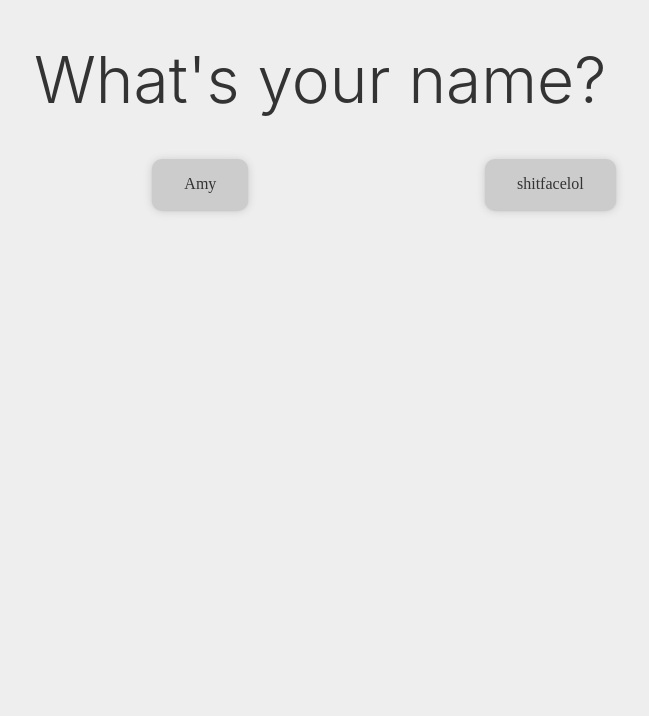
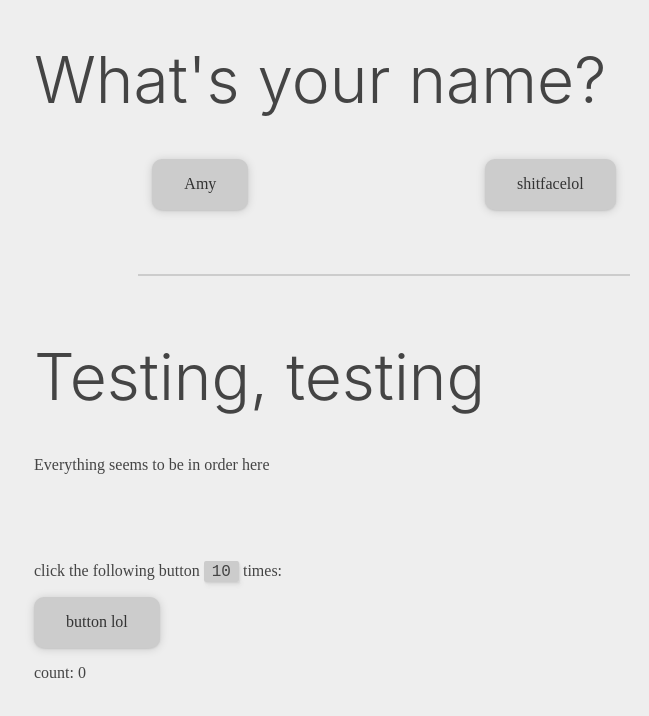
Before and after one commit to Not-a-web-Developer/learning-to-design-with-css, a plain HTML site: page index.html in a window 1280 px wide. Shown: the whole page, without its empty margins (256-905 px from the left). Drawn offline with nearby package versions, Linux system fonts and the light colour scheme.

Commit message:
learnt some alpinejs

```diff
--- a/index.html
+++ b/index.html
@@ -20,6 +20,14 @@
         </button>
     </div>
     <h1 id="hilol" x-show="open" x-transition>Hello, Amy</h1>
-
+<hr>
+<h1> Testing, testing </h1>
+<p> Everything seems to be in order here </p><br><br><br>
+<div x-data="{count: 0}">
+<p>click the following button <kbd>10</kbd> times: </p>
+<button x-on:click="count++">button lol</button>
+<p>count: <span x-text="count"></span></p>
+<div x-show="count == 10">yay you clicked it 10 times</div>
+</div>
 </body>
 </html>
--- a/styles.css
+++ b/styles.css
@@ -1,3 +1,20 @@
+* {
+  color: #444;
+  --box-shadow:
+    0.5px 1px 1px hsl(0deg 0% 40% / 0.075),
+    1px 2px 2px hsl(0deg 0% 40% / 0.075),
+    2px 4px 4px hsl(0deg 0% 40% / 0.075),
+    4px 8px 8px hsl(0deg 0% 40% / 0.075),
+    8px 16px 16px hsl(0deg 0% 40% / 0.075)
+    ;
+--box-shadow-smol:
+    0.5px 1px 1px hsl(0deg 0% 40% / 0.075),
+    1px 2px 2px hsl(0deg 0% 40% / 0.075),
+    2px 4px 4px hsl(0deg 0% 40% / 0.075)
+    ;
+}
+
+
 body {
     width: 60%;
     background-color: #eee;
@@ -39,3 +56,15 @@ a, a:visited {
     text-decoration: none;
     color: inherit;
 }
+
+hr {
+  max-width: 70%;
+  border: #ccc solid 1px;
+  margin: 4rem auto;
+}
+kbd {
+  border-radius: 2px;
+  padding: 0.1rem 0.5rem;
+  background: #ccc;
+  box-shadow: var(--box-shadow-smol);
+}
```
